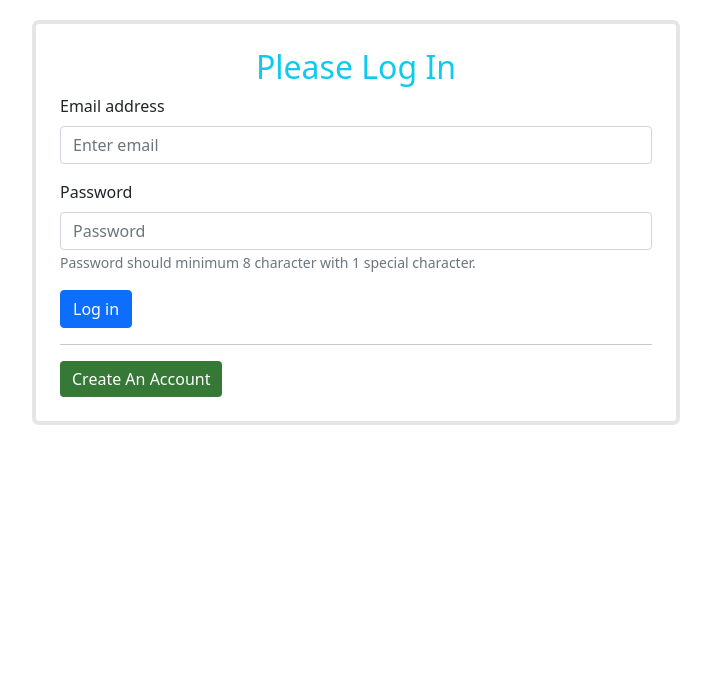
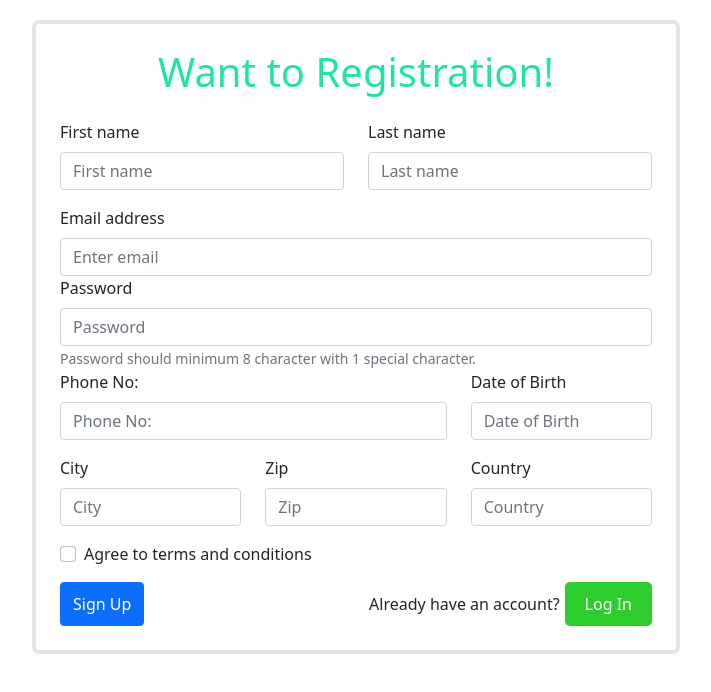
Before and after one commit to khaled39ab/email-password-auth, a React (Create React App) app: page /signUp in a window 1280 px wide. Shown: the top 692 px of the page, without its empty margins (284-995 px from the left). Built offline with nearby package versions, Linux system fonts and the light colour scheme.

Commit message:
registration & login form making awesome

```diff
--- a/src/App.js
+++ b/src/App.js
@@ -6,11 +6,10 @@ import SignUp from "./components/SignUp/SignUp";
 function App() {
   return (
     <div>
-      <LogIn></LogIn>
-      {/* <Routes>
+      <Routes>
         <Route path="/" element={<LogIn></LogIn>}></Route>
         <Route path="/signUp" element={<SignUp></SignUp>}></Route>
-      </Routes> */}
+      </Routes>
     </div>
   );
 }
--- a/src/components/LogIn/LogIn.css
+++ b/src/components/LogIn/LogIn.css
@@ -3,8 +3,16 @@
     box-shadow: 0px 0px 0px 4px rgba(0,0,0,0.1);
 }
 
-.create-btn{
+.create-btn-sec{
+    display: flex;
+    justify-content: center;
+}
+
+.create-btn-sec button{
     color: white;
-    background-color: rgb(54, 120, 54);
+    background-color: rgb(66, 152, 66);
     border: 0;
+    font-weight: 500;
+    border-radius: 5px;
+    padding: 7px 15px;
 }
--- a/src/components/LogIn/LogIn.js
+++ b/src/components/LogIn/LogIn.js
@@ -5,9 +5,11 @@ import './LogIn.css'
 import { createUserWithEmailAndPassword, getAuth } from 'firebase/auth';
 import { Link } from 'react-router-dom';
 import SignUp from '../SignUp/SignUp';
+import app from '../../firebase.init';
 
+
+const auth = getAuth(app);
 const LogIn = () => {
-    const auth = getAuth();
     const [validated, setValidated] = useState(false);
     const [email, setEmail] = useState('');
     const [password, setPassword] = useState('');
@@ -78,11 +80,13 @@ const LogIn = () => {
                 </Button>
                 <hr />
             </Form>
-            {/* <Link to={'/signUp'}> */}
-                <Button className='create-btn mx-auto' variant="info" type="submit">
-                    Create An Account
-                </Button>
-            {/* </Link> */}
+            <div className='create-btn-sec'>
+                <Link to={'/signUp'}>
+                    <Button>
+                        Create An Account
+                    </Button>
+                </Link>
+            </div>
         </div>
     );
 };
--- a/src/components/SignUp/SignUp.css
+++ b/src/components/SignUp/SignUp.css
@@ -3,3 +3,30 @@
     box-shadow: 0px 0px 0px 4px rgba(0,0,0,0.1);
     font-weight: 500;
 }
+
+.reg-title{
+    color: rgb(31, 228, 163);
+}
+
+.btn-container{
+    display: flex;
+    justify-content: space-between;
+}
+
+.logIn-sec{
+    display: flex;
+    align-items: center;
+}
+
+.logIn-sec p{
+    margin-bottom: 0;
+}
+
+.logIn-sec button{
+    border: 0;
+    padding: 10px 20px;
+    border-radius: 5px;
+    margin-left: 5px;
+    color: white;
+    background-color: rgb(45, 205, 45);
+}
--- a/src/components/SignUp/SignUp.js
+++ b/src/components/SignUp/SignUp.js
@@ -1,5 +1,6 @@
 import React, { useState } from 'react';
 import { Button, Col, Form, Row } from 'react-bootstrap';
+import { Link } from 'react-router-dom';
 import './SignUp.css'
 
 const SignUp = () => {
@@ -17,6 +18,7 @@ const SignUp = () => {
 
     return (
         <div className='signUp-container w-50 p-4 m-4 mx-auto'>
+            <h1 className='reg-title text-center mb-4'>Want to Registration!</h1>
             <Form noValidate validated={validated} onSubmit={handleSubmit}>
                 <Row className="mb-3">
                     <Form.Group as={Col} md="6" controlId="validationCustom01">
@@ -55,7 +57,26 @@ const SignUp = () => {
                         Please provide a valid password.
                     </Form.Control.Feedback>
                 </Form.Group>
-
+                <Row className="mb-3">
+                    <Form.Group as={Col} md="8" controlId="validationCustom01">
+                        <Form.Label>Phone No:</Form.Label>
+                        <Form.Control
+                            required
+                            type="text"
+                            placeholder="Phone No:"
+                        />
+                        <Form.Control.Feedback>Looks good!</Form.Control.Feedback>
+                    </Form.Group>
+                    <Form.Group as={Col} md="4" controlId="validationCustom02">
+                        <Form.Label>Date of Birth</Form.Label>
+                        <Form.Control
+                            required
+                            type="text"
+                            placeholder="Date of Birth"
+                        />
+                        <Form.Control.Feedback>Looks good!</Form.Control.Feedback>
+                    </Form.Group>
+                </Row>
                 <Row className="mb-3">
                     <Form.Group as={Col} md="4" controlId="validationCustom03">
                         <Form.Label>City</Form.Label>
@@ -87,7 +108,17 @@ const SignUp = () => {
                         feedbackType="invalid"
                     />
                 </Form.Group>
-                <Button type="submit">Sign Up</Button>
+                <div className='btn-container'>
+                    <Button type="submit">Sign Up</Button>
+                    <div className='logIn-sec'>
+                        <p>Already have an account?</p>
+                        <div>
+                            <Link to={'/'}>
+                                <button>Log In</button>
+                            </Link>
+                        </div>
+                    </div>
+                </div>
             </Form>
         </div>
     );
--- a/src/index.js
+++ b/src/index.js
@@ -3,12 +3,15 @@ import ReactDOM from 'react-dom/client';
 import './index.css';
 import App from './App';
 import reportWebVitals from './reportWebVitals';
+import { BrowserRouter } from 'react-router-dom';
 
 const root = ReactDOM.createRoot(document.getElementById('root'));
 root.render(
-  <React.StrictMode>
-    <App />
-  </React.StrictMode>
+  <BrowserRouter>
+    <React.StrictMode>
+      <App />
+    </React.StrictMode>
+  </BrowserRouter>
 );
 
 // If you want to start measuring performance in your app, pass a function
```
